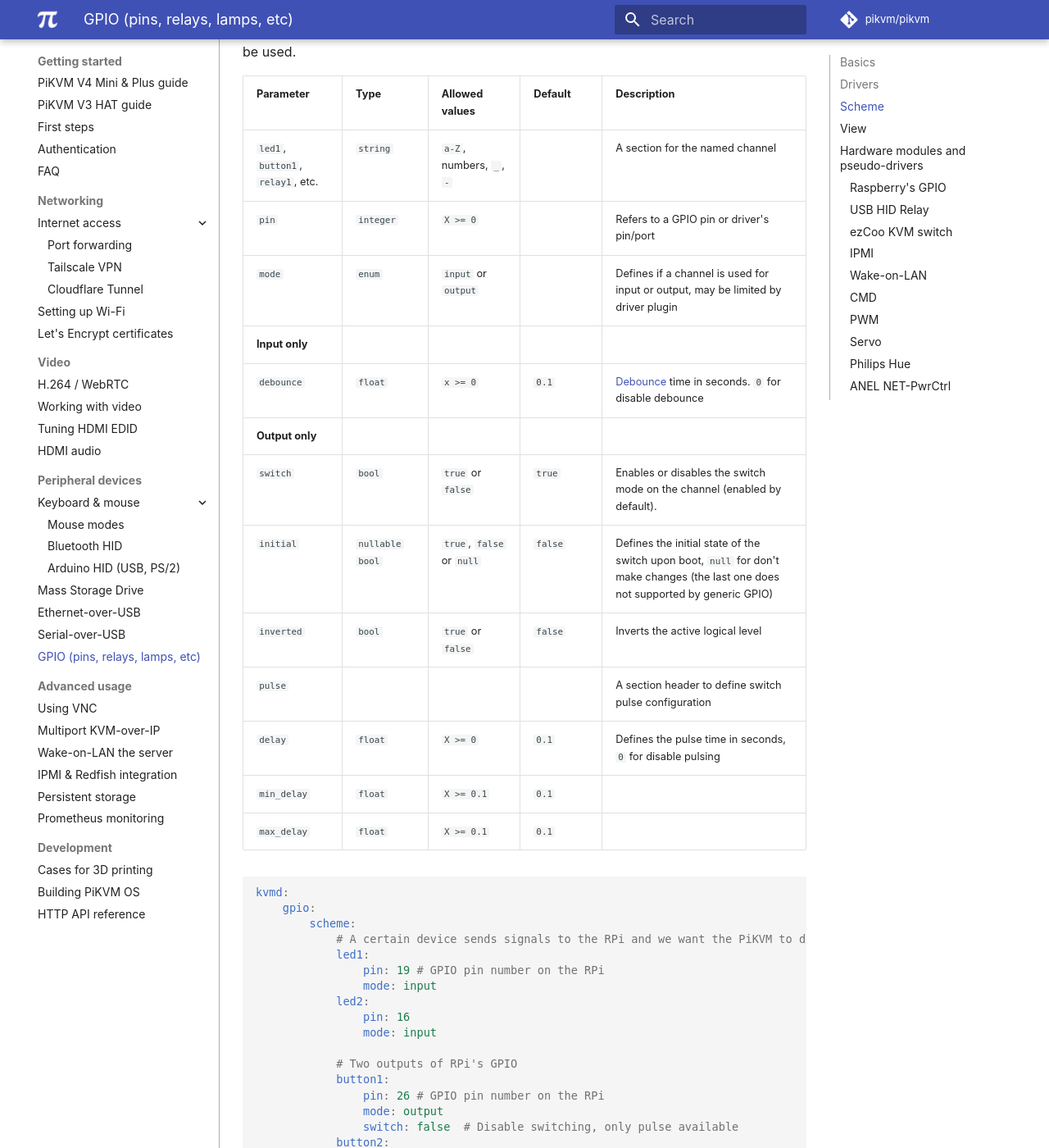
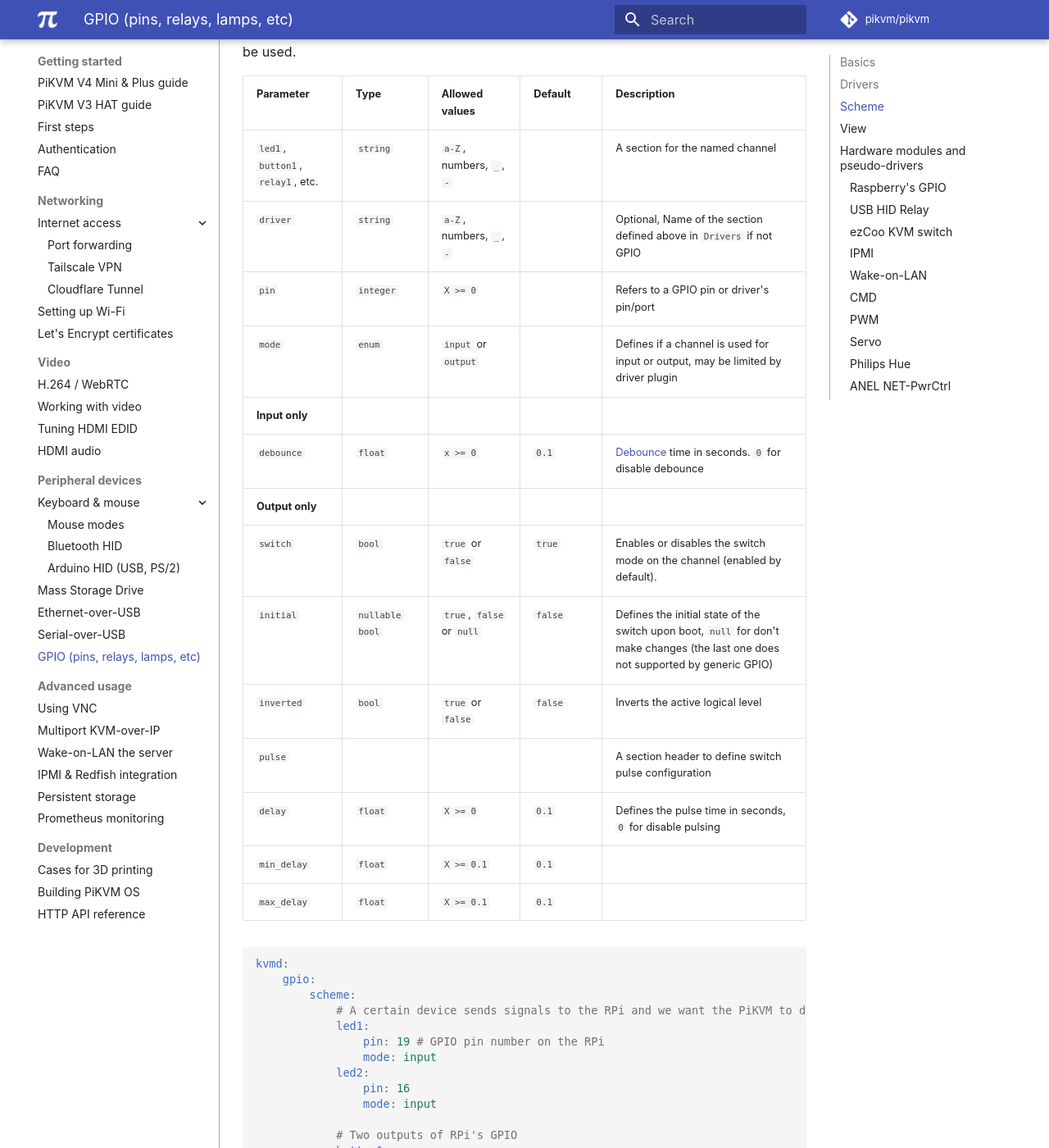
Before and after one commit to pikvm/pikvm, an MkDocs documentation site: the page built from docs/gpio.md, in a window 1280 px wide and 1400 px high, scrolled down 2460 px. Shown: the whole window at 82% size. Built offline with MkDocs 1.6.1 and Material for MkDocs 9.7.7, drawn with Linux system fonts in a browser that asks for light colours; some web fonts are replaced; comment, search, counter and statistics services are not loaded; some of the changed text lies outside the part shown.

Commit message:
Update gpio.md to be clearer about Driver linkage (#1067)

```diff
--- a/docs/gpio.md
+++ b/docs/gpio.md
@@ -81,6 +81,7 @@
 | Parameter                         | Type      | Allowed values           | Default |  Description                   |
 |-----------------------------------|-----------|--------------------------|---------|-----------------------|
 | `led1`, `button1`, `relay1`, etc. | `string`  | `a-Z`, numbers, `_`, `-` |         | A section for the named channel |
+| `driver` | `string`  | `a-Z`, numbers, `_`, `-` |         | Optional, Name of the section defined above in `Drivers` if not GPIO|
 | `pin`       | `integer` | `X >= 0`            | | Refers to a GPIO pin or driver's pin/port |
 | `mode`      | `enum`    | `input` or `output` | | Defines if a channel is used for input or output, may be limited by driver plugin |
 | **Input only** | | | | |
@@ -117,10 +118,12 @@
                 switch: false
 
             relay1:  # Channel 1 of the relay /dev/hidraw0
+                driver: relay  # Not GPIO, so add name from the above Drivers section
                 pin: 0  # Numerating starts from 0
                 mode: output  # Relays can't be inputs
                 initial: null  # Don't reset the state to 0 when initializing and terminating KVMD
             relay2:  # Channel 2
+                driver: relay
                 pin: 1
                 mode: output
                 initial: null
```
